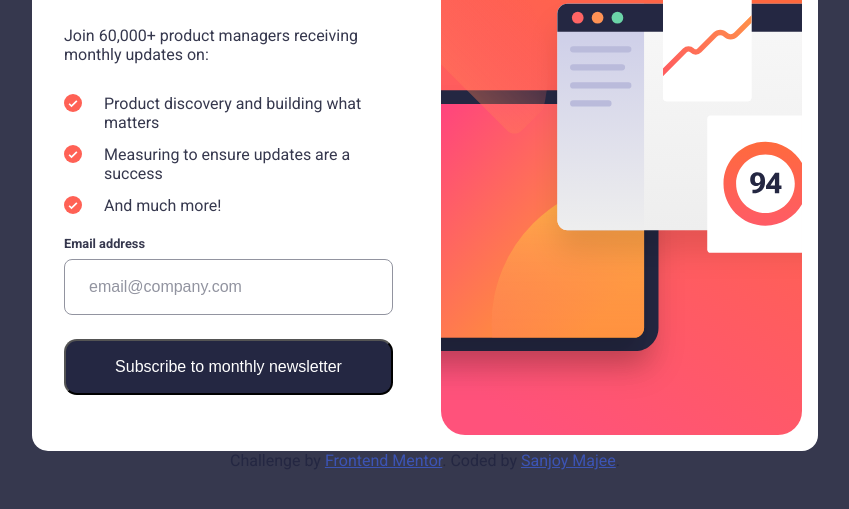
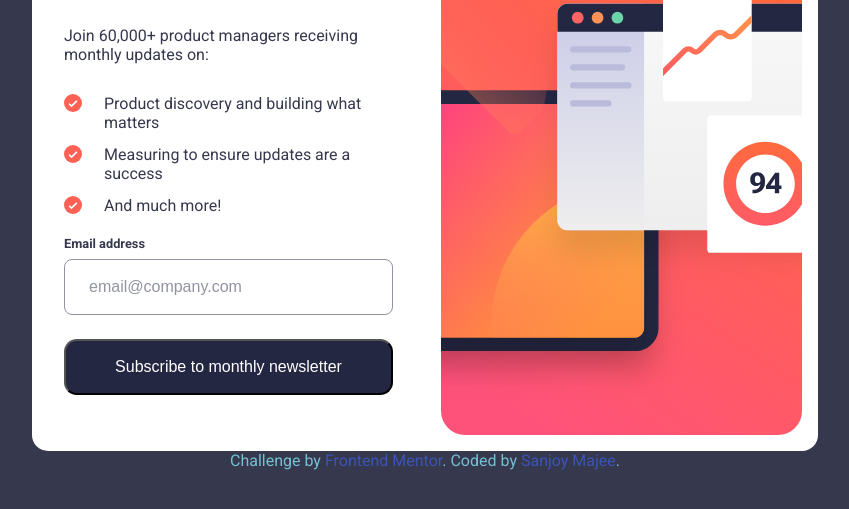
Before and after one commit to Sanjoymajee/newsletter-sign-up-with-success-message-main, a plain HTML site: page index.html in a window 1280 px wide. Shown: the part 223-732 px from the top of the page, without its empty margins (215-1064 px from the left). Drawn offline with Linux system fonts and the light colour scheme.

Commit message:
style changes

```diff
--- a/index.html
+++ b/index.html
@@ -21,9 +21,10 @@
       .attribution {
         font-size: 16px;
         text-align: center;
-        color: hsl(234, 29%, 20%);
+        color: hsl(191, 50%, 64%);
       }
       .attribution a {
+        text-decoration: none;
         color: hsl(228, 50%, 47%);
       }
     </style>
```
